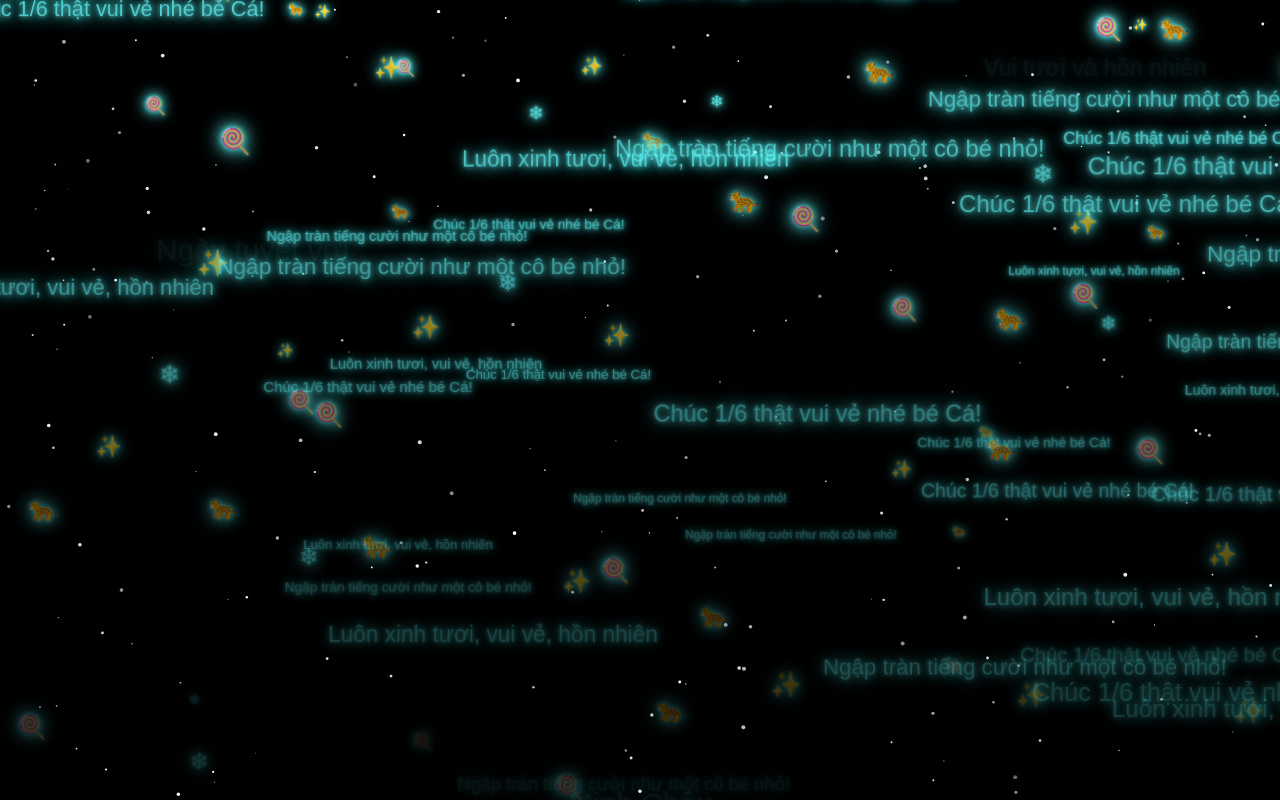
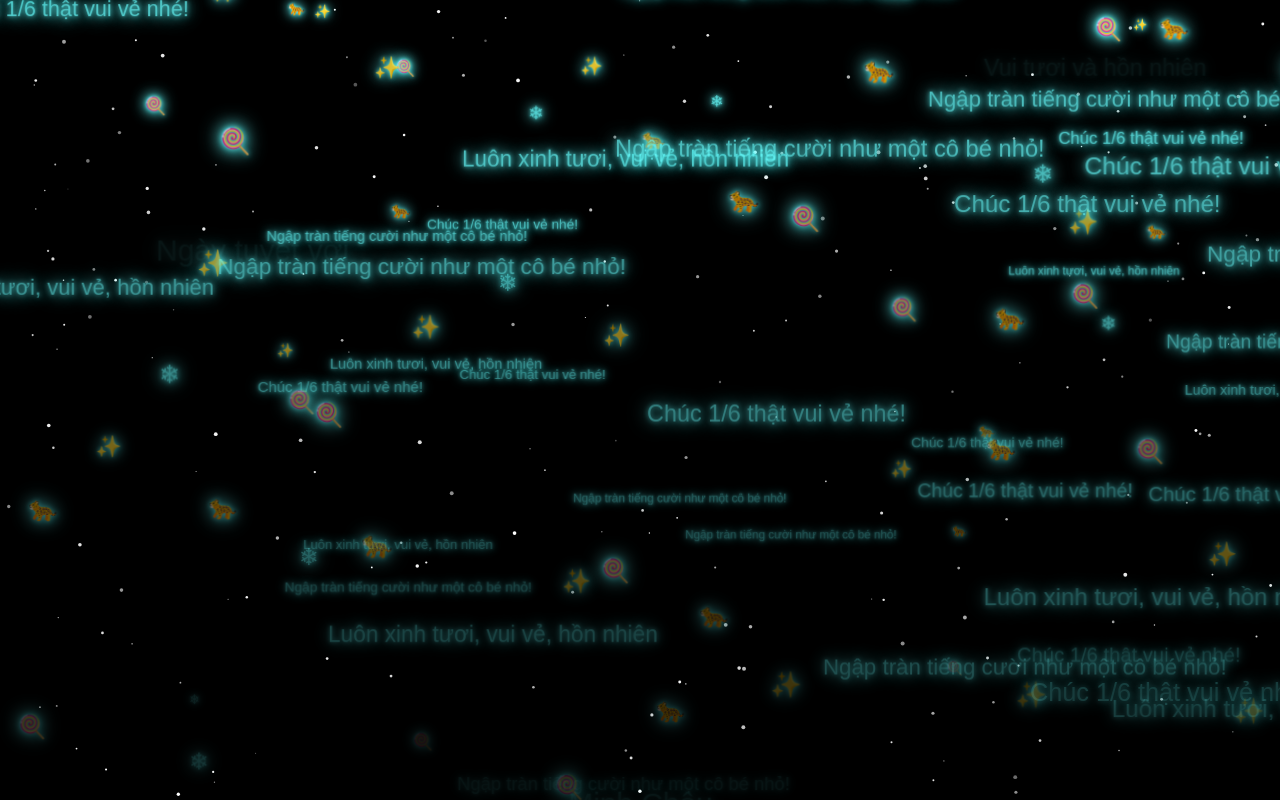
Before and after one commit to thh6282/thh6282.github.io, a plain HTML site: page index.html in a window 1280 px wide. Drawn offline with Linux system fonts and the light colour scheme; animation ran at ten frames a second.

Commit message:
Update index.html

```diff
--- a/index.html
+++ b/index.html
@@ -104,7 +104,7 @@
 
 <script>
   const messages = [
-    "Chúc 1/6 thật vui vẻ nhé bé Cá!",
+    "Chúc 1/6 thật vui vẻ nhé!",
     "Ngập tràn tiếng cười như một cô bé nhỏ!",
     "Luôn xinh tươi, vui vẻ, hồn nhiên",
     "✨", "🐆", "❄", "🍭"
```
